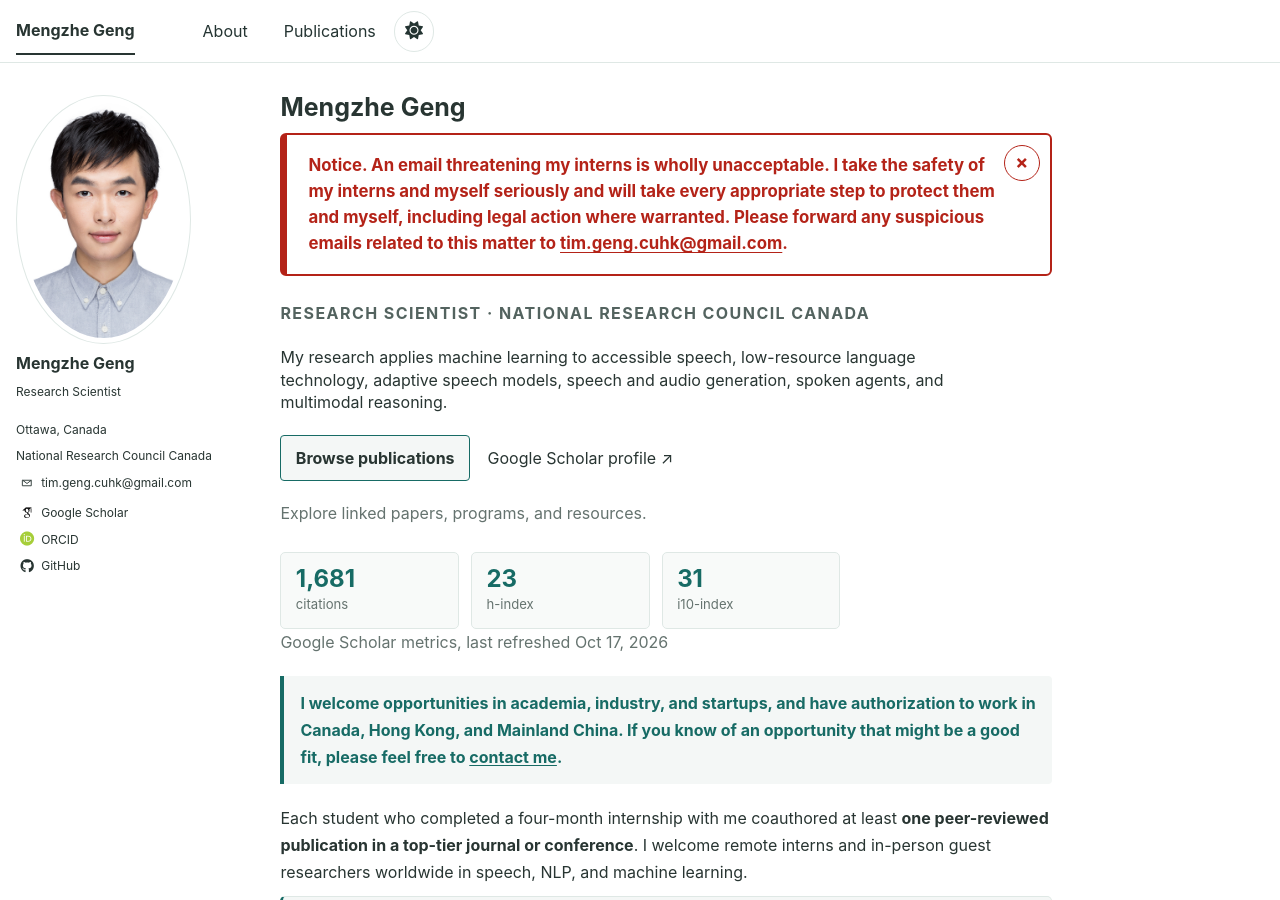
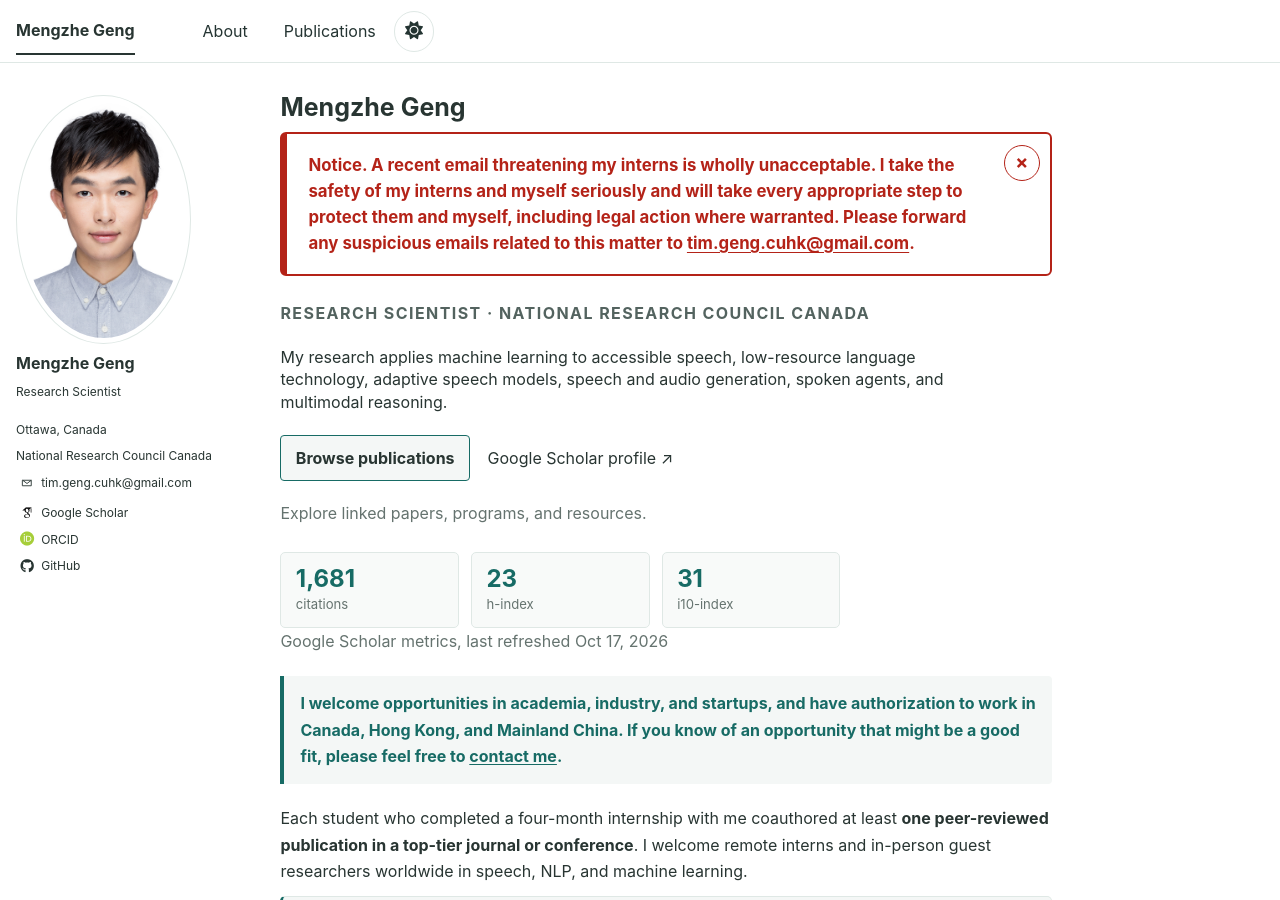
Before and after one commit to MENGZHEGENG/MENGZHEGENG.github.io, a Jekyll site: the page built from _pages/about.md, in a window 1280 px wide and 900 px high. Built offline with Jekyll 4.4.1, drawn with Linux system fonts in a browser that asks for light colours; some web fonts are replaced.

Commit message:
Update safety notice wording

```diff
--- a/_pages/about.md
+++ b/_pages/about.md
@@ -9,7 +9,7 @@
 ---
 
 <aside id="safety-notice" class="safety-notice" role="region" aria-label="Safety notice">
-  <p><strong>Notice.</strong> An email threatening my interns is wholly unacceptable. I take the safety of my interns and myself seriously and will take every appropriate step to protect them and myself, including legal action where warranted. Please forward any suspicious emails related to this matter to <a href="mailto:tim.geng.cuhk@gmail.com">tim.geng.cuhk@gmail.com</a>.</p>
+  <p><strong>Notice.</strong> A recent email threatening my interns is wholly unacceptable. I take the safety of my interns and myself seriously and will take every appropriate step to protect them and myself, including legal action where warranted. Please forward any suspicious emails related to this matter to <a href="mailto:tim.geng.cuhk@gmail.com">tim.geng.cuhk@gmail.com</a>.</p>
   <button class="safety-notice__close" type="button" aria-label="Dismiss safety notice">×</button>
 </aside>
 <script src="{{ '/assets/js/safety-notice.js' | relative_url }}" defer></script>
```
